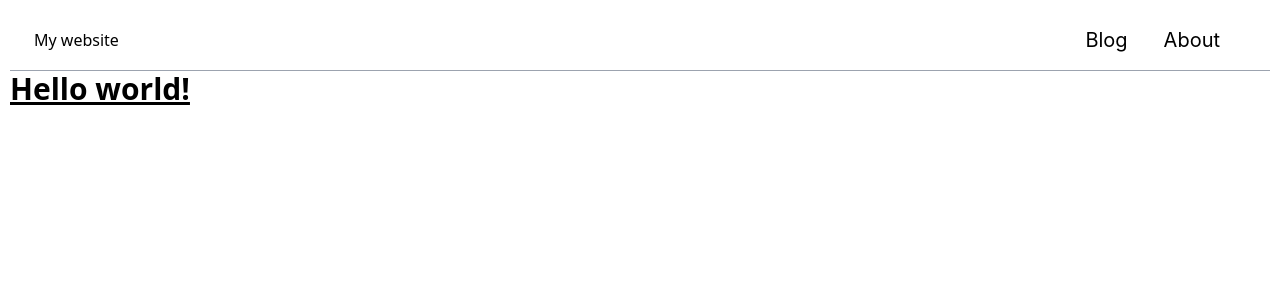
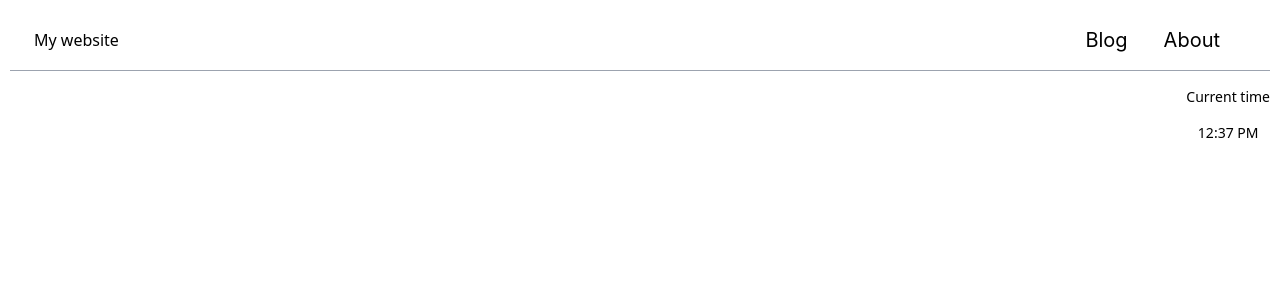
Before and after one commit to yechuan51/MyWebsiteV2, a Next.js app in the folder website/: page / in a window 1280 px wide. Shown: the top 300 px of the page. Built offline with nearby package versions, Linux system fonts and the light colour scheme.

Commit message:
Add time display. (#10)

```diff
--- a/website/src/app/(home)/page.tsx
+++ b/website/src/app/(home)/page.tsx
@@ -1,3 +1,9 @@
+import CurrentTimeComp from "@/components/client/utils/currentTime";
+
 export default function MainHomePage() {
-  return <h1 className="text-3xl font-bold underline">Hello world!</h1>;
+  return (
+    <div className="flex justify-end items-start top-0 right-0">
+      <CurrentTimeComp />
+    </div>
+  );
 }
--- /dev/null
+++ b/website/src/components/client/utils/currentTime.tsx
@@ -0,0 +1,29 @@
+"use client";
+
+import { useEffect, useState } from "react";
+
+export function getCurrentTime() {
+  return new Date().toLocaleTimeString([], {
+    hour: "2-digit",
+    minute: "2-digit",
+  });
+}
+
+export default function CurrentTimeComp() {
+  const [timeStr, setTimeStr] = useState(getCurrentTime());
+
+  // Update the current time every 5 seconds.
+  useEffect(() => {
+    const interval = setInterval(() => {
+      setTimeStr(getCurrentTime());
+    }, 5000);
+    return () => clearInterval(interval);
+  }, []);
+
+  return (
+    <div className="flex justify-center flex-col items-center">
+      <h1 className="text-sm mt-4">Current time</h1>
+      <h2 className="text-sm mt-4">{timeStr}</h2>
+    </div>
+  );
+}
```
